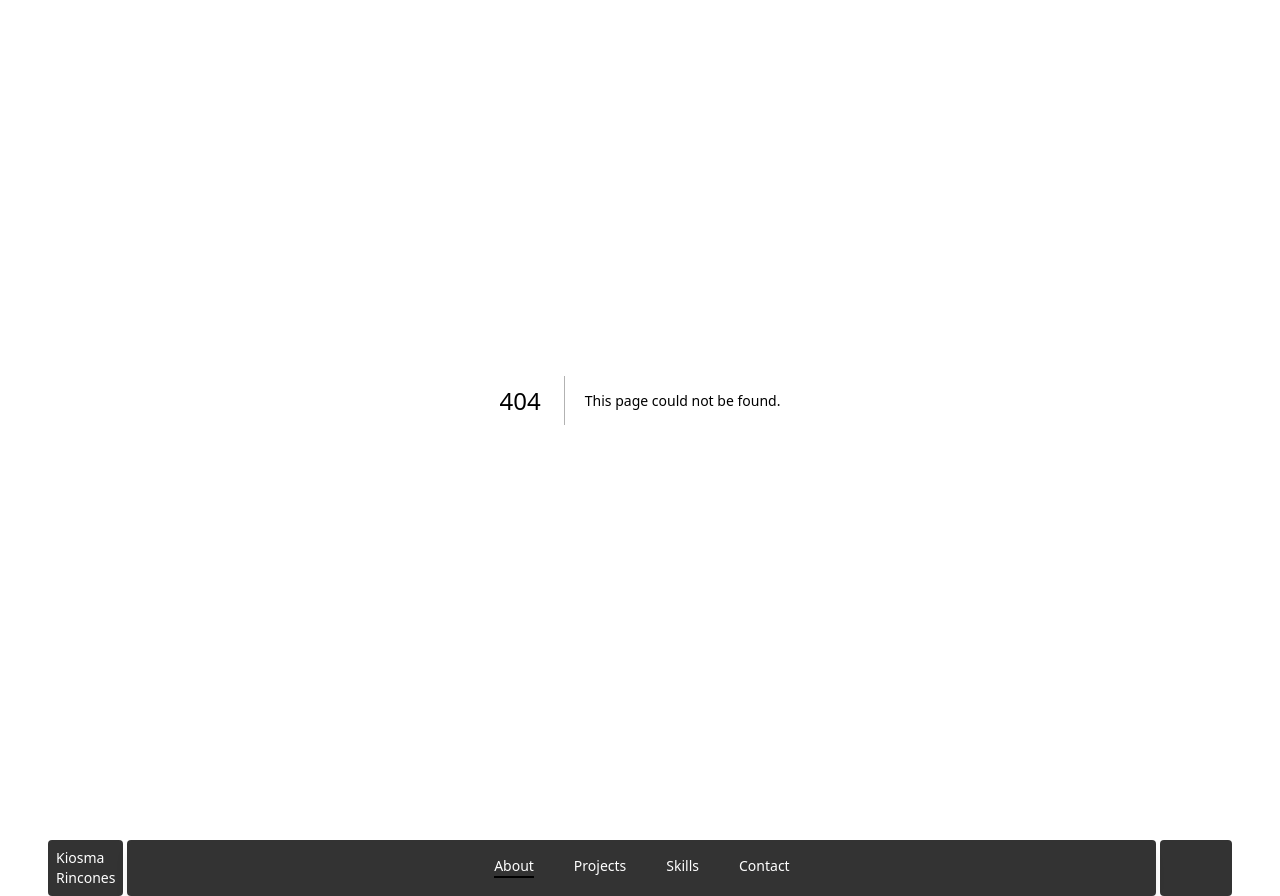
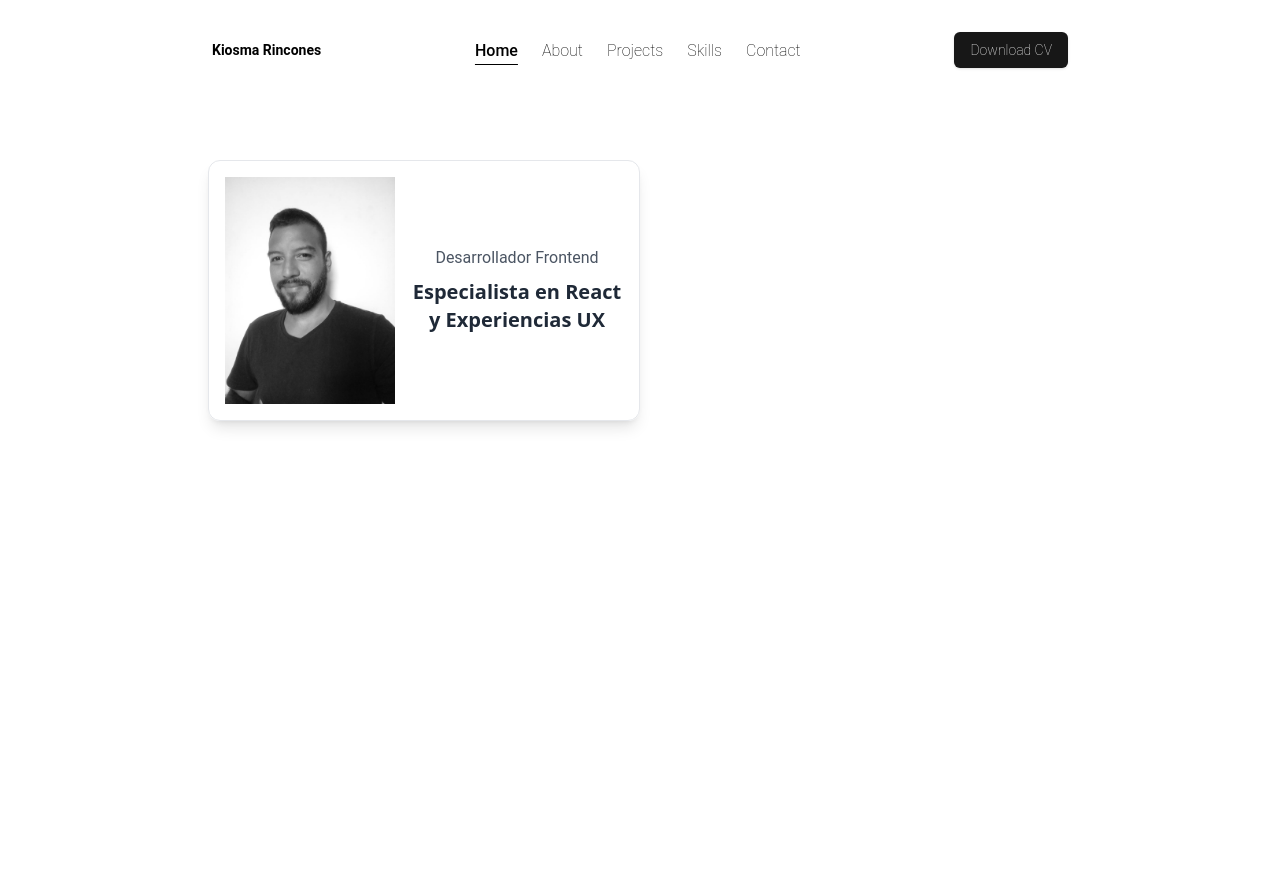
Before and after one commit to kios2712/Portfolio, a Next.js app: page /home in a window 1280 px wide. Before the commit this address had no page. After the commit the page ends 800 px from the top, so only its background shows below. Built offline with nearby package versions, Linux system fonts and the light colour scheme.

Commit message:
se actualizo el navbar y el layout

```diff
--- a/package.json
+++ b/package.json
@@ -18,7 +18,8 @@
     "react": "^19.0.0",
     "react-dom": "^19.0.0",
     "tailwind-merge": "^3.2.0",
-    "tailwindcss-animate": "^1.0.7"
+    "tailwindcss-animate": "^1.0.7",
+    "vaul": "^1.1.2"
   },
   "devDependencies": {
     "@eslint/eslintrc": "^3",
--- a/src/app/about/page.tsx
+++ b/src/app/about/page.tsx
@@ -1,4 +1,6 @@
+
 export default function About(){
     return(
-<h1>About</h1>    )
+        <h1>About</h1>
+   )
 }
--- a/src/app/globals.css
+++ b/src/app/globals.css
@@ -1,7 +1,7 @@
 @tailwind base;
 @tailwind components;
 @tailwind utilities;
-
+@import url('https://fonts.googleapis.com/css2?family=Roboto:ital,wdth,wght@0,75..100,100..900;1,75..100,100..900&display=swap');
 @layer base {
   :root {
     --background: 0 0% 100%;
--- /dev/null
+++ b/src/app/home/page.tsx
@@ -0,0 +1,27 @@
+import Image from "next/image";
+
+export default function Home() {
+  return (
+    <div className="grid w-full grid-cols-4 ">
+      <div className="flex col-span-4 gap-4 p-4 border border-gray-200 shadow-lg md:col-span-2 rounded-xl">
+        <Image
+          src="/kiosma.jpeg"
+          alt="logo"
+          width={170}
+          height={20}
+          className="p-2rounded-s-lg grayscale"
+        />
+        <div className="flex flex-col items-center justify-center flex-1 text-center">
+          <p className="mb-2 text-gray-600 font-roboto dark:text-gray-400">
+            Desarrollador Frontend
+          </p>
+          <h1 className="font-semibold text-gray-800 md:text-xl dark:text-white">
+            Especialista en React
+            <br />y Experiencias UX
+          </h1>
+        </div>
+      </div>
+
+    </div>
+  );
+}
--- a/src/app/layout.tsx
+++ b/src/app/layout.tsx
@@ -25,12 +25,12 @@
 }>) {
   return (
     <html lang="en">
-      <body className={`${geistSans.variable} ${geistMono.variable} antialiased px-12`}>
-        {children}
+      <body className={`${geistSans.variable} ${geistMono.variable}  bg-white antialiased px-4 xl:px-52`}>
         <header>
           <Navbar></Navbar>
         </header>
-        <main ></main>
+        <div className="flex flex-col items-center mt-20">{children}</div>
+
       </body>
     </html>
   );
--- /dev/null
+++ b/src/components/organisms/DrawerMenu.tsx
@@ -0,0 +1,34 @@
+import {
+  Drawer,
+  DrawerClose,
+  DrawerContent,
+  DrawerDescription,
+  DrawerFooter,
+  DrawerHeader,
+  DrawerTitle,
+  DrawerTrigger,
+} from "@/components/ui/drawer"
+import { Button } from "../ui/button"
+import { LogsIcon } from "lucide-react";
+
+export default function DrawerMenu() {
+  return (
+    <Drawer>
+      <DrawerTrigger asChild>
+        <Button variant="ghost"><LogsIcon className="h-12 w-12 stroke-[3]"></LogsIcon></Button>
+      </DrawerTrigger>
+      <DrawerContent>
+        <DrawerHeader>
+          <DrawerTitle>Are you absolutely sure?</DrawerTitle>
+          <DrawerDescription>This action cannot be undone.</DrawerDescription>
+        </DrawerHeader>
+        <DrawerFooter>
+          <Button>Submit</Button>
+          <DrawerClose asChild>
+            <Button variant="outline">Cancel</Button>
+          </DrawerClose>
+        </DrawerFooter>
+      </DrawerContent>
+    </Drawer>
+  )
+}
--- a/src/components/organisms/Navbar.tsx
+++ b/src/components/organisms/Navbar.tsx
@@ -1,29 +1,68 @@
+'use client';
+
 import Link from "next/link";
+import { usePathname } from "next/navigation";
+import { Button } from "../ui/button";
+import DrawerMenu from "@/components/organisms/DrawerMenu";
+
+const navItems = [
+  { href: "/home", label: "Home" },
+  { href: "/about", label: "About" },
+  { href: "/projects", label: "Projects" },
+  { href: "/skills", label: "Skills" },
+  { href: "/contact", label: "Contact" }
+];
 
 export default function Navbar() {
+  const pathname = usePathname();
+  const baseClasses = "transition-colors hover:text-neutral-700";
+  const activeClasses = "text-black font-medium underline underline-offset-8";
+  const inactiveClasses = "text-black";
+  const font = "font-roboto font-[100] text-md";
+
   return (
-    <div className="flex justify-center gap-1 mt-10 bg-white">
-      <section className="w-20 p-2 text-sm text-white rounded-sm bg-black/80">
-        Kiosma <br /> Rincones
-      </section>
-      <nav className="w-full rounded-sm shadow-lg bg-black/80">
-        <ul className="flex justify-center gap-10 p-4 text-sm text-white ">
-          <li className="border-b-2 border-black">
-            <Link href="/about">About</Link>
-          </li>
-          <li>
-            <Link href="/projects">Projects</Link>
-          </li>
-          <li>
-            <Link href="/skills">Skills</Link>
-          </li>
-          <li>
-            <Link href="/contact">Contact</Link>
-          </li>
-        </ul>
-      </nav>
-      <section className="w-20 p-2 text-sm rounded-sm bg-black/80">
-      </section>
+    <div className="w-full mt-5">
+      {/* Versión Mobile */}
+      <div className="relative flex items-center justify-center px-4 py-3 sm:hidden">
+        {/* Botón del menú (izquierda) */}
+        <div className="absolute left-4">
+          <DrawerMenu />
+        </div>
+
+        {/* Título centrado */}
+        <h1 className="text-sm text-black font-[700] font-roboto">
+          Kiosma Rincones
+        </h1>
+      </div>
+
+      {/* Versión Desktop */}
+      <div className="items-center justify-between hidden px-1 py-3 sm:flex">
+        {/* Título (izquierda) */}
+        <h1 className="text-sm text-black font-[700] font-roboto">
+          Kiosma Rincones
+        </h1>
+
+        {/* Menú de navegación (centro) */}
+        <nav>
+          <ul className="flex gap-6">
+            {navItems.map((item) => (
+              <li key={item.href}>
+                <Link
+                  href={item.href}
+                  className={`${baseClasses} ${
+                    pathname === item.href ? activeClasses : inactiveClasses
+                  } ${font}`}
+                >
+                  {item.label}
+                </Link>
+              </li>
+            ))}
+          </ul>
+        </nav>
+
+        {/* Botón (derecha) */}
+        <Button className="text-sm font-[100] font-roboto">Download CV</Button>
+      </div>
     </div>
   );
 }
--- /dev/null
+++ b/src/components/ui/drawer.tsx
@@ -0,0 +1,118 @@
+"use client"
+
+import * as React from "react"
+import { Drawer as DrawerPrimitive } from "vaul"
+
+import { cn } from "@/lib/utils"
+
+const Drawer = ({
+  shouldScaleBackground = true,
+  ...props
+}: React.ComponentProps<typeof DrawerPrimitive.Root>) => (
+  <DrawerPrimitive.Root
+    shouldScaleBackground={shouldScaleBackground}
+    {...props}
+  />
+)
+Drawer.displayName = "Drawer"
+
+const DrawerTrigger = DrawerPrimitive.Trigger
+
+const DrawerPortal = DrawerPrimitive.Portal
+
+const DrawerClose = DrawerPrimitive.Close
+
+const DrawerOverlay = React.forwardRef<
+  React.ElementRef<typeof DrawerPrimitive.Overlay>,
+  React.ComponentPropsWithoutRef<typeof DrawerPrimitive.Overlay>
+>(({ className, ...props }, ref) => (
+  <DrawerPrimitive.Overlay
+    ref={ref}
+    className={cn("fixed inset-0 z-50 bg-black/80", className)}
+    {...props}
+  />
+))
+DrawerOverlay.displayName = DrawerPrimitive.Overlay.displayName
+
+const DrawerContent = React.forwardRef<
+  React.ElementRef<typeof DrawerPrimitive.Content>,
+  React.ComponentPropsWithoutRef<typeof DrawerPrimitive.Content>
+>(({ className, children, ...props }, ref) => (
+  <DrawerPortal>
+    <DrawerOverlay />
+    <DrawerPrimitive.Content
+      ref={ref}
+      className={cn(
+        "fixed inset-x-0 bottom-0 z-50 mt-24 flex h-auto flex-col rounded-t-[10px] border bg-background",
+        className
+      )}
+      {...props}
+    >
+      <div className="mx-auto mt-4 h-2 w-[100px] rounded-full bg-muted" />
+      {children}
+    </DrawerPrimitive.Content>
+  </DrawerPortal>
+))
+DrawerContent.displayName = "DrawerContent"
+
+const DrawerHeader = ({
+  className,
+  ...props
+}: React.HTMLAttributes<HTMLDivElement>) => (
+  <div
+    className={cn("grid gap-1.5 p-4 text-center sm:text-left", className)}
+    {...props}
+  />
+)
+DrawerHeader.displayName = "DrawerHeader"
+
+const DrawerFooter = ({
+  className,
+  ...props
+}: React.HTMLAttributes<HTMLDivElement>) => (
+  <div
+    className={cn("mt-auto flex flex-col gap-2 p-4", className)}
+    {...props}
+  />
+)
+DrawerFooter.displayName = "DrawerFooter"
+
+const DrawerTitle = React.forwardRef<
+  React.ElementRef<typeof DrawerPrimitive.Title>,
+  React.ComponentPropsWithoutRef<typeof DrawerPrimitive.Title>
+>(({ className, ...props }, ref) => (
+  <DrawerPrimitive.Title
+    ref={ref}
+    className={cn(
+      "text-lg font-semibold leading-none tracking-tight",
+      className
+    )}
+    {...props}
+  />
+))
+DrawerTitle.displayName = DrawerPrimitive.Title.displayName
+
+const DrawerDescription = React.forwardRef<
+  React.ElementRef<typeof DrawerPrimitive.Description>,
+  React.ComponentPropsWithoutRef<typeof DrawerPrimitive.Description>
+>(({ className, ...props }, ref) => (
+  <DrawerPrimitive.Description
+    ref={ref}
+    className={cn("text-sm text-muted-foreground", className)}
+    {...props}
+  />
+))
+DrawerDescription.displayName = DrawerPrimitive.Description.displayName
+
+export {
+  Drawer,
+  DrawerPortal,
+  DrawerOverlay,
+  DrawerTrigger,
+  DrawerClose,
+  DrawerContent,
+  DrawerHeader,
+  DrawerFooter,
+  DrawerTitle,
+  DrawerDescription,
+}
--- a/tailwind.config.js
+++ b/tailwind.config.js
@@ -9,6 +9,9 @@
   ],
   theme: {
   	extend: {
+		fontFamily: {
+			roboto: ['"Roboto"', 'sans-serif'],
+		  },
   		borderRadius: {
   			lg: 'var(--radius)',
   			md: 'calc(var(--radius) - 2px)',
```
Also changed, not shown: public/kiosma.jpeg (added), 1 other file (tests, documents, lock files or other folders).
